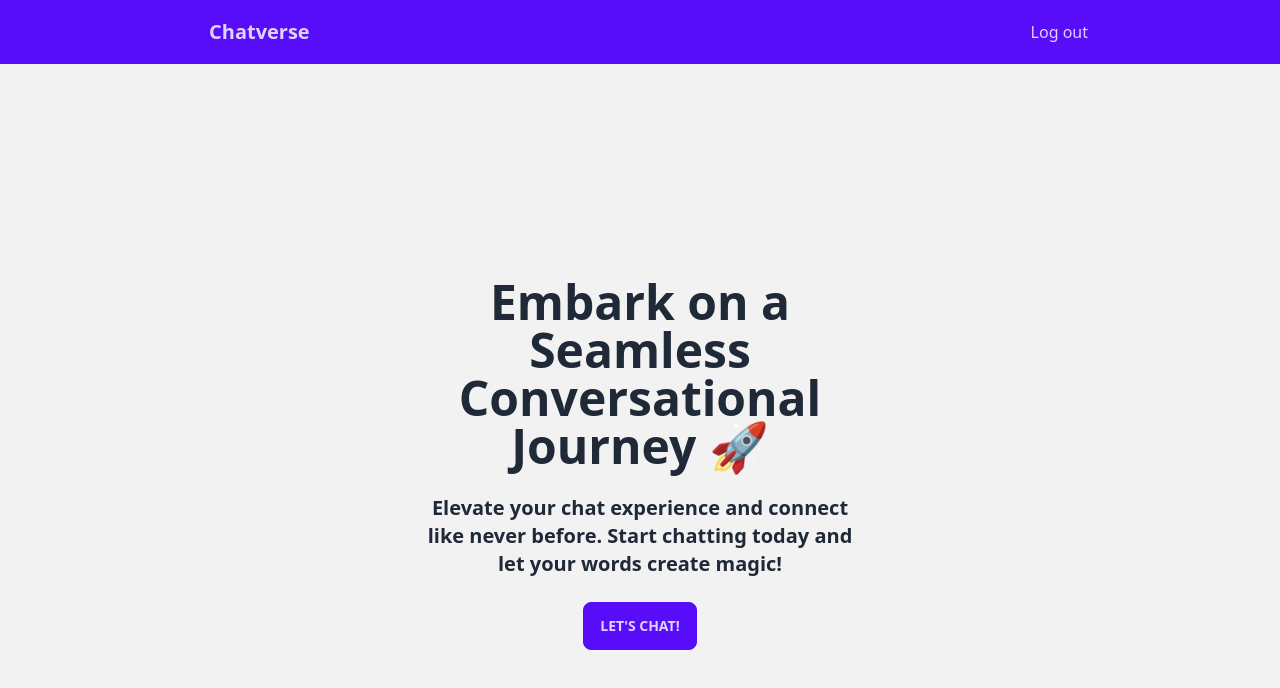
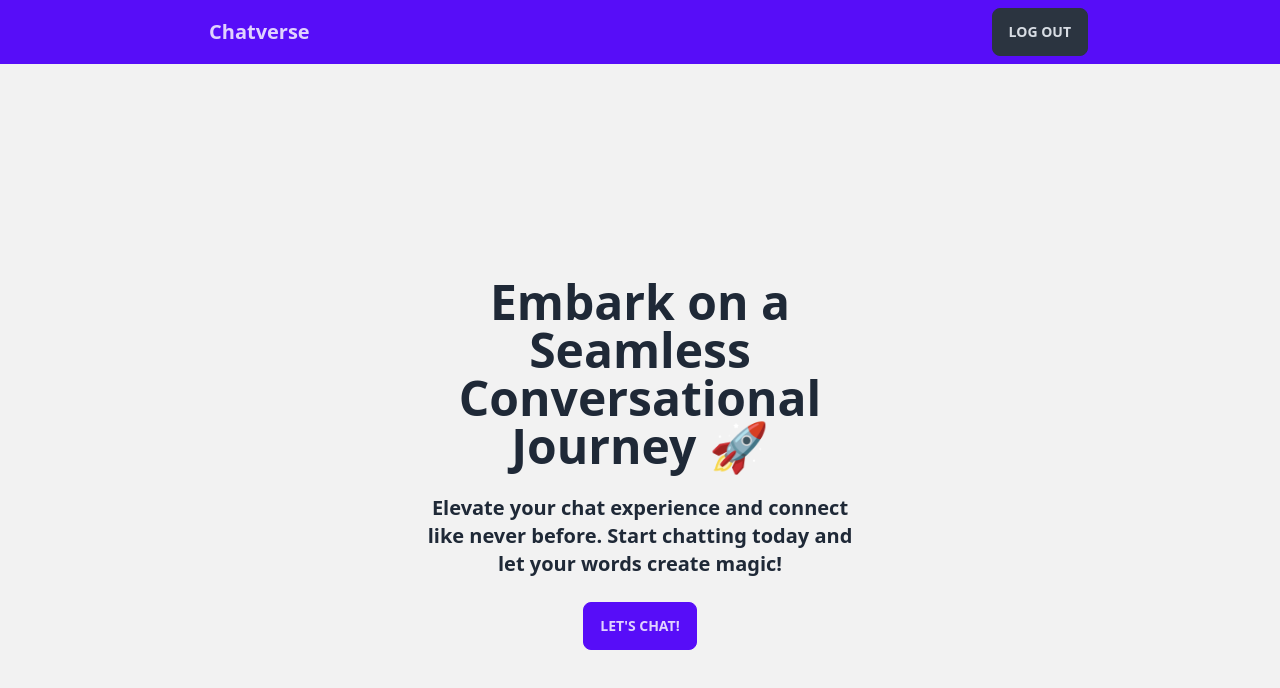
Before and after one commit to nesathanozturk/chat-verse, a React (Vite) app: page / in a window 1280 px wide. Shown: the top 688 px of the page. Built offline with nearby package versions, Linux system fonts and the light colour scheme; the HTML template or start-up script is replaced by a standard one.

Commit message:
style: edited button

```diff
--- a/src/components/navbar/index.jsx
+++ b/src/components/navbar/index.jsx
@@ -3,7 +3,7 @@ const Navbar = () => {
     <header className="navbar bg-primary text-primary-content">
       <nav className="containerWrapper flex justify-between">
         <a className="btn btn-ghost normal-case text-xl">Chatverse</a>
-        <button>Log out</button>
+        <button className="btn btn-neutral">Log out</button>
       </nav>
     </header>
   );
```
